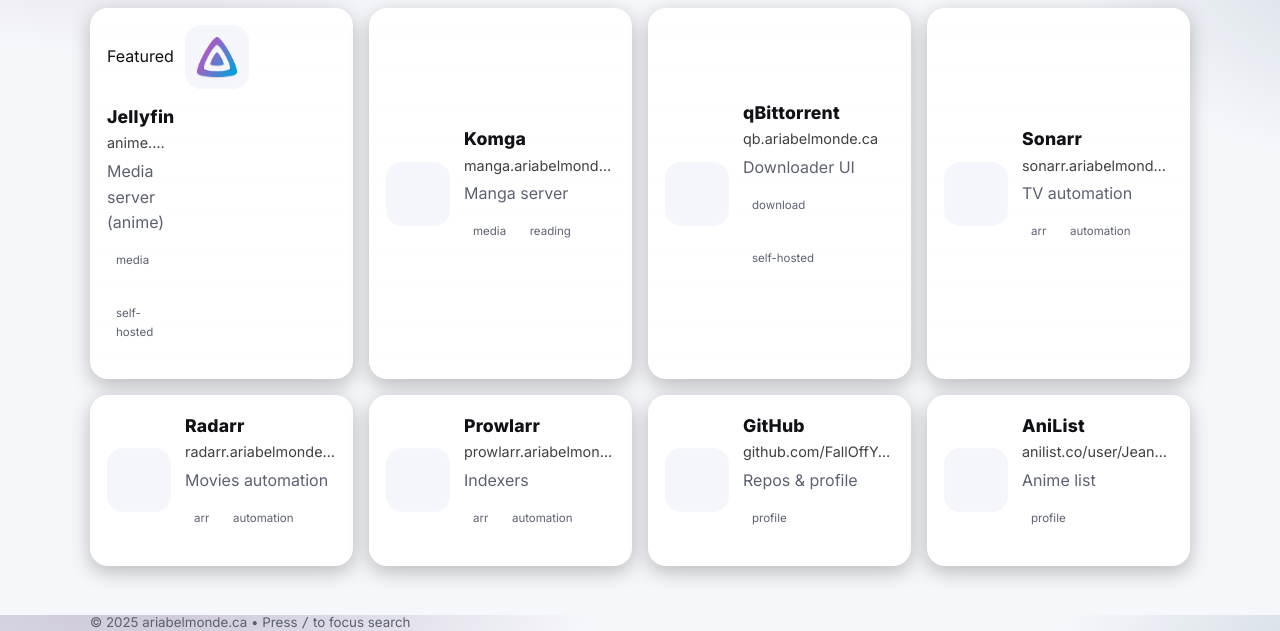
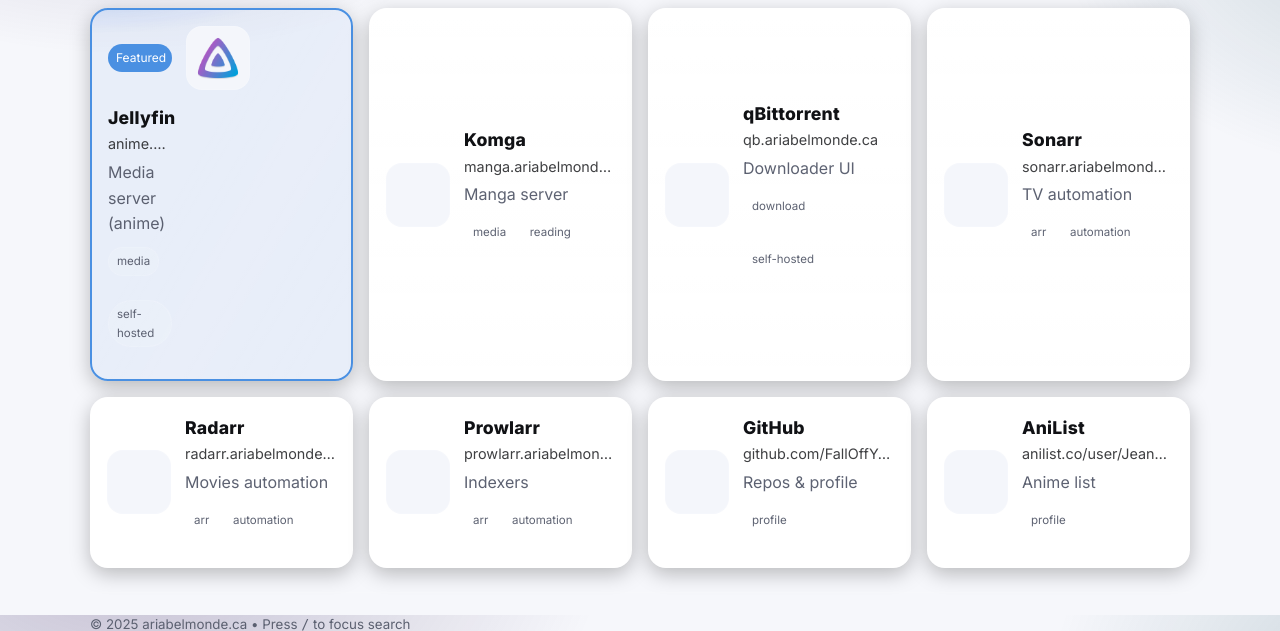
Before and after one commit to FallOffYourHorse/FallOffYourHorse.github.io, a PHP site: page / in a window 1280 px wide. Shown: the part 185-816 px from the top of the page. Run offline with PHP 8.4, Linux system fonts and the light colour scheme.

Commit message:
Update dashboard.css
app-card:has()

```diff
--- a/css/dashboard.css
+++ b/css/dashboard.css
@@ -114,6 +114,18 @@
   transform: translateZ(0);
   transition: transform 0.15s ease, box-shadow 0.2s ease, border-color 0.2s ease;
 }
+.app-card:has(.featured-badge) {
+  border: 2px solid #4A90E2;
+  background: rgba(74, 144, 226, 0.08);
+}
+.featured-badge{
+  display:inline-block;
+  font-size:.75rem;
+  padding:.25rem .5rem;
+  border-radius:999px;
+  background:#4A90E2;
+  color:#fff;
+}
 .app-card:hover {
   transform: translateY(-3px);
   box-shadow: 0 14px 40px hsl(0 0% 0%/0.35);
```
